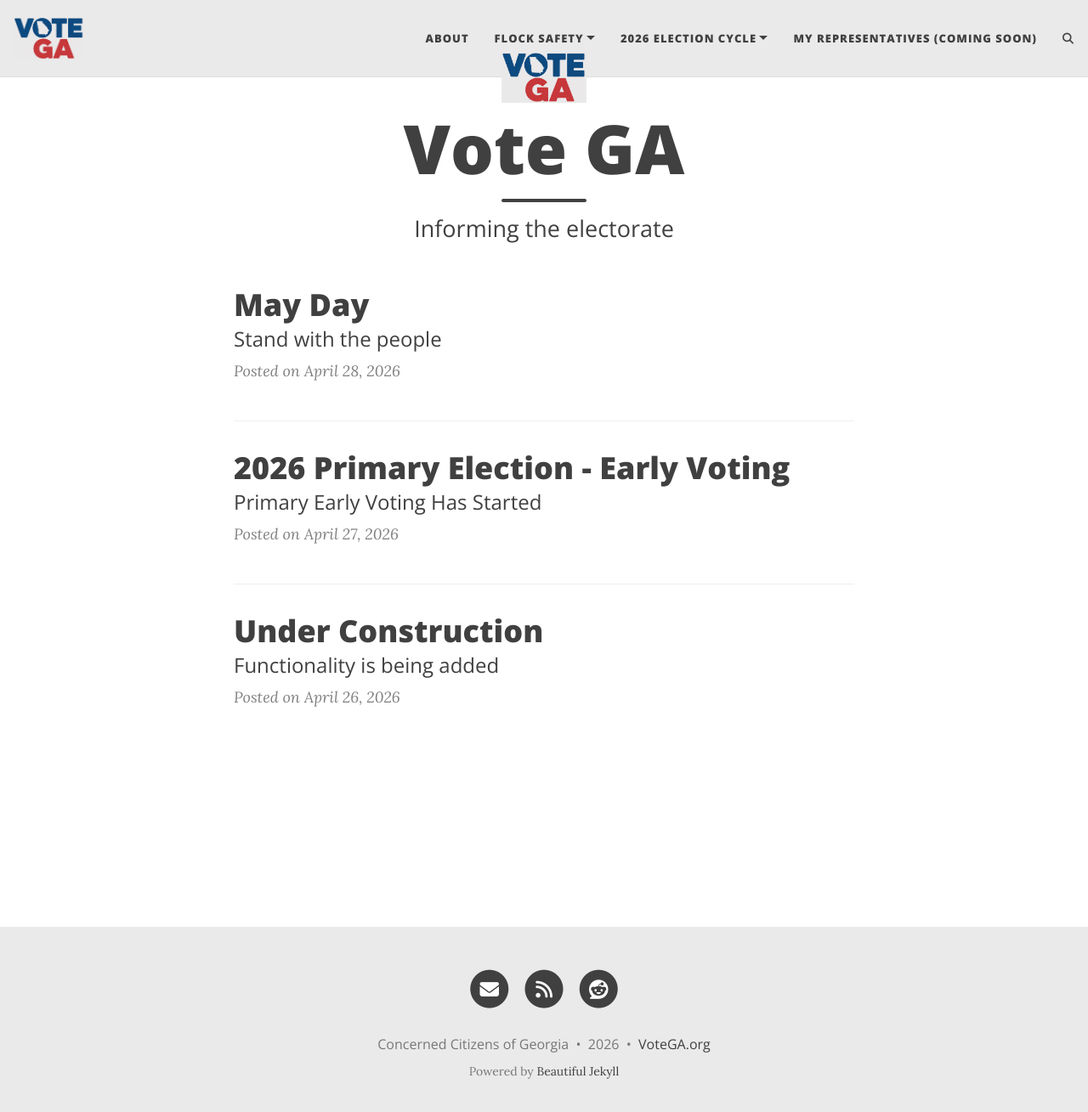
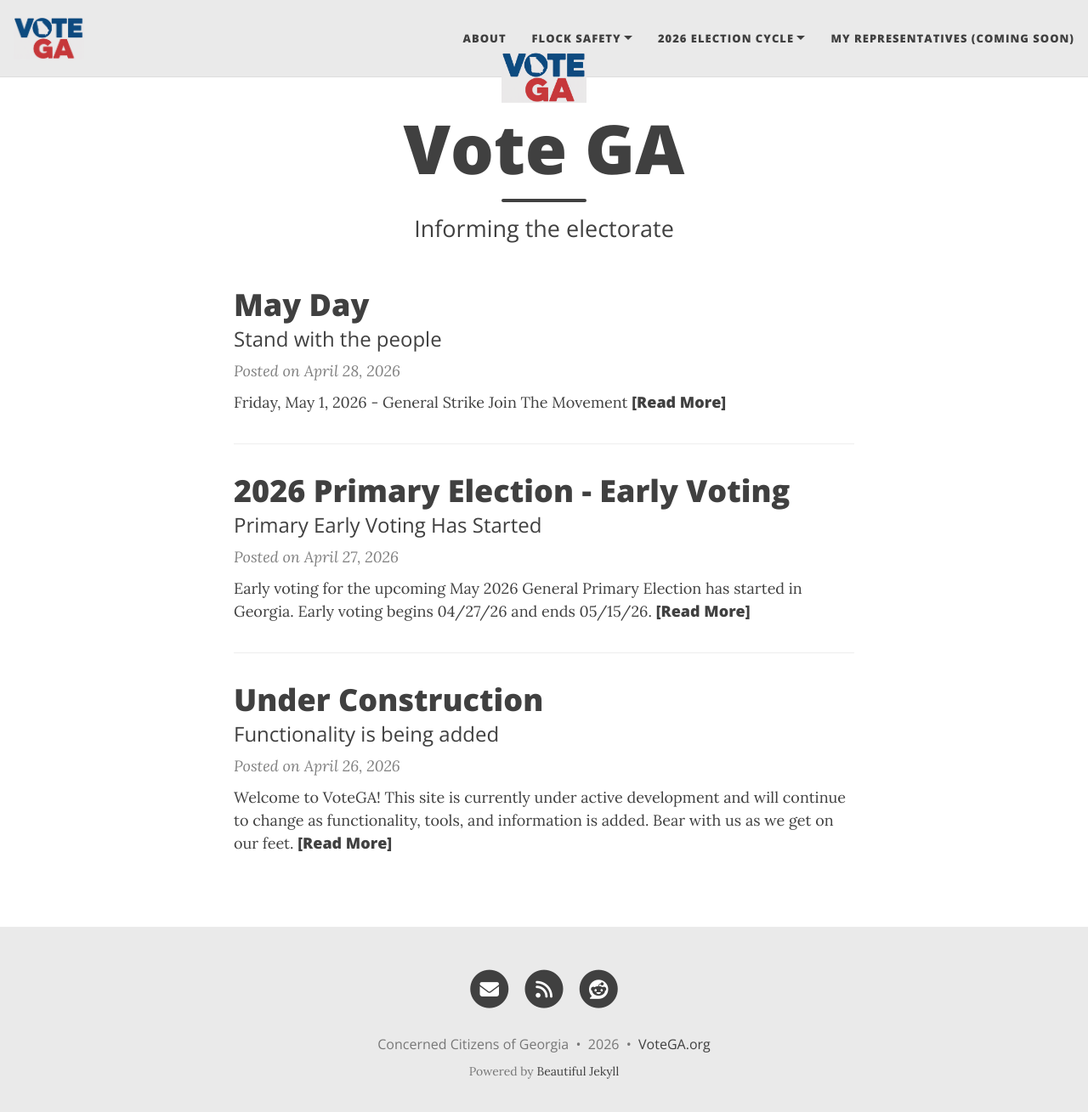
Before and after one commit to Votega/votega.org-TEST, a Jekyll site: the page built from index.html, in a window 1280 px wide and 1322 px high. Shown: the top 1309 px of the window at 85% size. Built offline with Jekyll 4.4.1, drawn with Linux system fonts in a browser that asks for light colours; the list of posts is cut into pages by our own code; comment, search, counter and statistics services are not loaded.

Commit message:
Update _config.yml

```diff
--- a/_config.yml
+++ b/_config.yml
@@ -114,13 +114,13 @@ title-on-all-pages: true
 excerpt_length: 50
 
 # Whether or not to show an excerpt for every blog post in the feed page
-feed_show_excerpt: false
+feed_show_excerpt: true
 
 # Whether or not to show a list of tags below each post preview in the feed page
 feed_show_tags: true
 
 # Add a search button to the navbar
-post_search: true
+post_search: false
 
 # Add a button in the footer to edit the current page. Only works if your website is hosted on GitHub
 edit_page_button: false
@@ -131,7 +131,7 @@ edit_page_button: false
 navbar-var-length: true
 
 # The keywords to associate with your website, for SEO purposes
-#keywords: "my,list,of,keywords"
+keywords: "voting, georgia, elections, politics, flock safety"
 
 ######################################
 # --- Colours / background image --- #
@@ -180,7 +180,7 @@ footer-hover-col: "#0085A1"
 #cloudflare_analytics: ""
 
 # Google Tag Manager ID
-#gtm: ""
+# gtm: ""
 
 # Matomo (aka Piwik) Web statistics
 # Uncomment the following section to enable Matomo. The opt-out parameter controls
```
